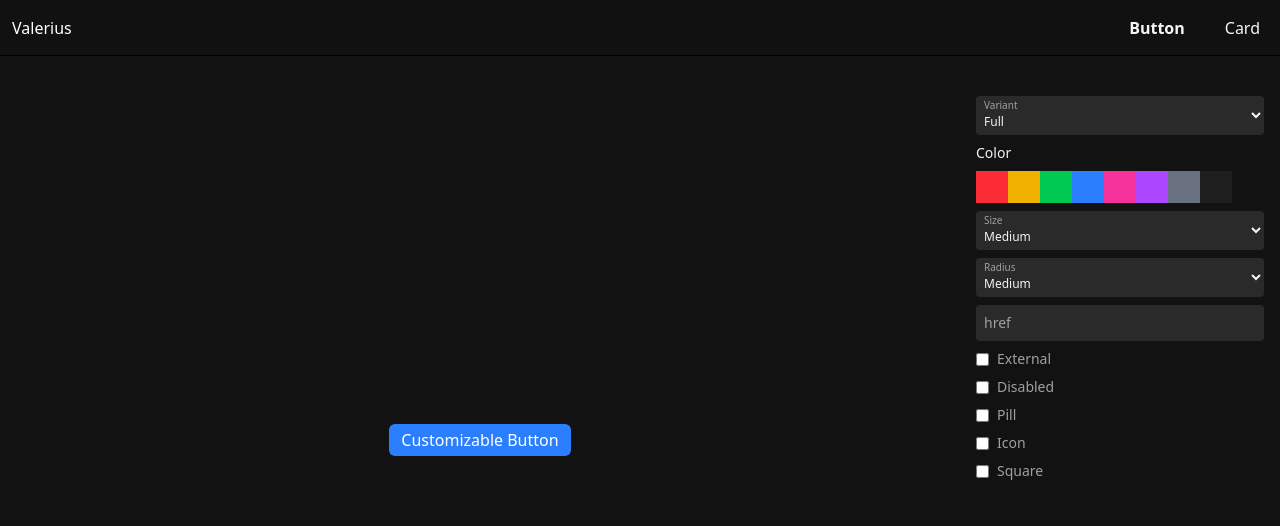
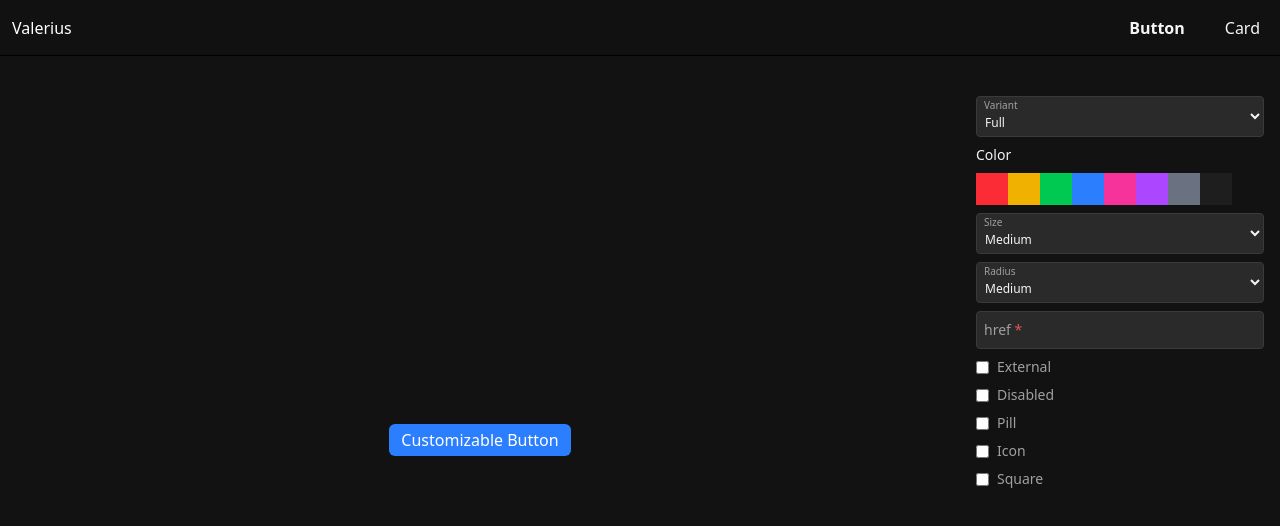
Before and after one commit to Villy-P/corekit-ui, a SvelteKit app: page /button in a window 1280 px wide. Shown: the top 526 px of the page. Built offline with nearby package versions, Linux system fonts and the light colour scheme.

Commit message:
feat: add required prop to FloatingInput and FloatingSelect components; update styles for form elements

```diff
--- a/src/components/FloatingInput.svelte
+++ b/src/components/FloatingInput.svelte
@@ -13,6 +13,7 @@
         onfocus = undefined,
         onblur = undefined,
         isTextArea = false,
+        required = false,
         validInputRegex = undefined,
         id = crypto.randomUUID(),
         ...restProps
@@ -24,7 +25,7 @@
     let hasContent = $derived(value !== undefined && value !== null && value.toString().length > 0);
     let isValid = $derived(!touched || !validInputRegex || validInputRegex.test(value || ""));
 
-    let defaultClass = "z-20 bg-form-input-background text-main-text w-full rounded px-2 pt-4 pb-1 text-xs outline-none focus:ring-2 focus:ring-blue-500 transition-all";
+    let defaultClass = "z-20 bg-form-background border-[1px] border-form-border text-main-text w-full rounded px-2 pt-4 pb-1 text-xs outline-none focus:ring-2 focus:ring-blue-500 transition-all";
     let defaultLabelClass = "block text-sub-text rounded-md text-sm font-medium mb-1 absolute transition-all duration-100 pointer-events-none";
     let defaultDivClass = "relative";
 
@@ -54,7 +55,12 @@
 </script>
 
 <div class={combinedDivClass}>
-    <Text tag="label" for={id} class={combinedLabelClass}>{label}</Text>
+    <Text tag="label" for={id} class={combinedLabelClass}>
+        {label}
+        {#if required}
+            <span class="text-[#E05555]">*</span>
+        {/if}
+    </Text>
     {#if isTextArea}
         <textarea
             {id}
@@ -62,6 +68,7 @@
             onfocus={handleFocus}
             onblur={handleBlur}
             class={combinedClass}
+            {required}
             {...restProps}
         ></textarea>
     {:else}
@@ -71,6 +78,7 @@
             onfocus={handleFocus}
             onblur={handleBlur}
             class={combinedClass}
+            {required}
             {...restProps}
         />
     {/if}
--- a/src/components/FloatingSelect.svelte
+++ b/src/components/FloatingSelect.svelte
@@ -15,7 +15,7 @@
         ...restProps
     }: FloatingSelectProps = $props();
 
-    let defaultSelectClass = "cursor-pointer bg-form-input-background text-main-text z-20 w-full rounded px-1 pt-4 pb-1 text-xs outline-none focus:ring-2 focus:ring-blue-500 transition-all";
+    let defaultSelectClass = "cursor-pointer bg-form-background border-[1px] border-form-border text-main-text z-20 w-full rounded px-1 pt-4 pb-1 text-xs outline-none focus:ring-2 focus:ring-blue-500 transition-all";
     let defaultLabelClass = "block text-sub-text rounded-md text-sm font-medium mb-1 absolute transition-all duration-100 pointer-events-none";
     let defaultDivClass = "relative w-fit";
 
--- a/src/routes/button/+page.svelte
+++ b/src/routes/button/+page.svelte
@@ -61,7 +61,7 @@
         </div>
         <FloatingSelect divClass="w-full" options={sizeOptions} bind:value={size} label="Size"/>
         <FloatingSelect divClass="w-full" options={sizeOptions} bind:value={radius} label="Radius"/>
-        <FloatingInput divClass="w-full" bind:value={href} label="href"/>
+        <FloatingInput divClass="w-full" bind:value={href} label="href" required/>
         <Checkbox bind:checked={external} label="External"/>
         <Checkbox bind:checked={disabled} label="Disabled"/>
         <Checkbox bind:checked={pill} label="Pill"/>
--- a/src/styles/layout.css
+++ b/src/styles/layout.css
@@ -12,8 +12,8 @@
     --color-sub-background-hover: var(--vpcui-color-sub-background-hover);
     --color-main-text: var(--vpcui-color-main-text);
     --color-sub-text: var(--vpcui-color-sub-text);
-    --color-form-input-background: var(--vpcui-color-form-input-background);
-    --color-form-input-hover: var(--vpcui-color-form-input-hover);
+    --color-form-background: var(--vpcui-color-form-background);
+    --color-form-border: var(--vpcui-color-form-border);
     --color-navbar-element-hover-background: var(--vpcui-color-navbar-element-hover-background);
 }
 
@@ -23,8 +23,8 @@
     --vpcui-color-sub-background-hover: var(--color-mist-400);
     --vpcui-color-main-text: #000;
     --vpcui-color-sub-text: #555;
-    --vpcui-color-form-input-background: var(--color-mist-100);
-    --vpcui-color-form-input-hover: var(--color-mist-200);
+    --vpcui-color-form-background: var(--color-mist-100);
+    --vpcui-color-form-hover: var(--color-mist-200);
     --vpcui-color-navbar-element-hover-background: var(--color-mist-100);
 }
 
@@ -34,8 +34,8 @@ html.dark {
     --vpcui-color-sub-background-hover: #2A2A2A;
     --vpcui-color-main-text: #F5F5F5;
     --vpcui-color-sub-text: #A0A0A0;
-    --vpcui-color-form-input-background: #2A2A2A;
-    --vpcui-color-form-input-hover: #2c2c2c;
+    --vpcui-color-form-background: #2A2A2A;
+    --vpcui-color-form-border: #3A3A3A;
     --vpcui-color-navbar-element-hover-background: var(--color-zinc-900);
 }
 
--- a/src/types/FloatingInput.ts
+++ b/src/types/FloatingInput.ts
@@ -6,6 +6,7 @@ export interface FloatingInputProps {
     divClass?: string;
     value?: string;
     isTextArea?: boolean;
+    required?: boolean;
     onfocus?: (e?: FocusEvent) => void;
     onblur?: (e?: FocusEvent) => void;
     validInputRegex?: RegExp;
```
